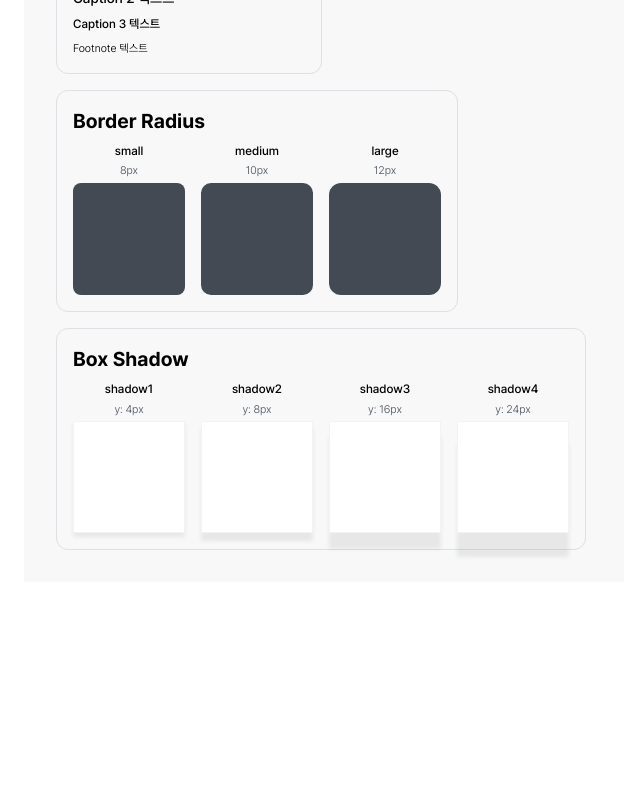
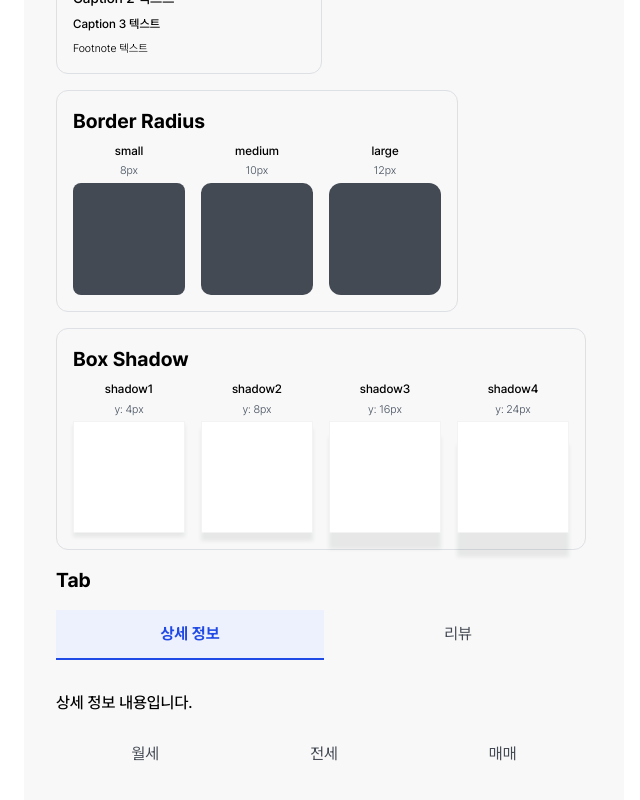
Before and after one commit to FC-DEV3-Final-Project/zoop-frontend, a Next.js app: page /test in a window 1280 px wide. Shown: the part 1841-2641 px from the top of the page, without its empty margins (316-956 px from the left). Before the commit the page ends 2423 px from the top, so only its background shows below. Built offline with nearby package versions, Linux system fonts and the light colour scheme.

Commit message:
feat: tab 컴포넌트 제작 (#6)
* feat: tab 컴포넌트 제작 및 샘 플 추가

* refactor: props 및 타입명 tabs -> tabOptions 변경

* design: layout 적용으로 초기 div 삭제

* chore: 스타일 가이드 반영

* chore: 색상 값 지정

```diff
--- a/src/app/test/page.tsx
+++ b/src/app/test/page.tsx
@@ -1,8 +1,26 @@
+"use client";
+
+import { useState } from "react";
+import { Tab } from "@/components/Tab";
+
+const tabItems = [
+  { label: "상세 정보", value: "detail" },
+  { label: "리뷰", value: "review" },
+];
+
+const tabItems2 = [
+  { label: "월세", value: "one" },
+  { label: "전세", value: "two" },
+  { label: "매매", value: "three" },
+];
+
 export default function Test() {
+  const [selectedTab, setSelectedTab] = useState(tabItems[0].value); // 항상 첫 번째 탭이 활성화된 채로 켜지길 원한다면,,
+
   return (
     <div className="flex min-h-screen flex-col items-start justify-center gap-4 p-8">
       {/* Color Section */}
-      <div className="rounded-large flex flex-col gap-4 border border-gray-400 p-4">
+      <div className="flex flex-col gap-4 rounded-large border border-gray-400 p-4">
         <h1 className="text-title1">Color</h1>
         {/* 흰색,검정색 */}
         <div className="flex flex-wrap">
@@ -24,7 +42,7 @@ export default function Test() {
             <div className="flex flex-col items-center gap-1">
               <p className="text-caption3">gray-050</p>
               <p className="text-footnote text-gray-600">#FCFCFC</p>
-              <div className="bg-gray-050 h-28 w-28"></div>
+              <div className="h-28 w-28 bg-gray-050"></div>
             </div>
             <div className="flex flex-col items-center gap-1">
               <p className="text-caption3">gray-100</p>
@@ -49,17 +67,17 @@ export default function Test() {
             <div className="flex flex-col items-center gap-1">
               <p className="text-caption3">gray-500-alternative</p>
               <p className="text-footnote text-gray-600">#D4D7DD</p>
-              <div className="bg-gray-500-alternative h-28 w-28"></div>
+              <div className="h-28 w-28 bg-gray-500-alternative"></div>
             </div>
             <div className="flex flex-col items-center gap-1">
               <p className="text-caption3">gray-600-hint</p>
               <p className="text-footnote text-gray-600">#BCC2CA</p>
-              <div className="bg-gray-600-hint h-28 w-28"></div>
+              <div className="h-28 w-28 bg-gray-600-hint"></div>
             </div>
             <div className="flex flex-col items-center gap-1">
               <p className="text-caption3">gray-700-info</p>
               <p className="text-footnote text-gray-600">#949CA8</p>
-              <div className="bg-gray-700-info h-28 w-28"></div>
+              <div className="h-28 w-28 bg-gray-700-info"></div>
             </div>
             <div className="flex flex-col items-center gap-1">
               <p className="text-caption3">gray-800</p>
@@ -74,7 +92,7 @@ export default function Test() {
             <div className="flex flex-col items-center gap-1">
               <p className="text-caption3">gray-950-dark</p>
               <p className="text-footnote text-gray-600">#252730</p>
-              <div className="bg-gray-950-dark h-28 w-28"></div>
+              <div className="h-28 w-28 bg-gray-950-dark"></div>
             </div>
           </div>
         </div>
@@ -85,7 +103,7 @@ export default function Test() {
             <div className="flex flex-col items-center gap-1">
               <p className="text-caption3">blue-050-bg</p>
               <p className="text-footnote text-gray-600">#EDF0FD</p>
-              <div className="bg-blue-050-bg h-28 w-28"></div>
+              <div className="h-28 w-28 bg-blue-050-bg"></div>
             </div>
             <div className="flex flex-col items-center gap-1">
               <p className="text-caption3">blue-100</p>
@@ -110,7 +128,7 @@ export default function Test() {
             <div className="flex flex-col items-center gap-1">
               <p className="text-caption3">blue-500-secondary</p>
               <p className="text-footnote text-gray-600">#4F7FEC</p>
-              <div className="bg-blue-500-secondary h-28 w-28"></div>
+              <div className="h-28 w-28 bg-blue-500-secondary"></div>
             </div>
             <div className="flex flex-col items-center gap-1">
               <p className="text-caption3">blue-600</p>
@@ -125,7 +143,7 @@ export default function Test() {
             <div className="flex flex-col items-center gap-1">
               <p className="text-caption3">blue-800-primary</p>
               <p className="text-footnote text-gray-600">#204AE5</p>
-              <div className="bg-blue-800-primary h-28 w-28"></div>
+              <div className="h-28 w-28 bg-blue-800-primary"></div>
             </div>
             <div className="flex flex-col items-center gap-1">
               <p className="text-caption3">blue-900</p>
@@ -137,7 +155,7 @@ export default function Test() {
       </div>
 
       {/* Typography Section */}
-      <div className="rounded-large flex flex-col gap-2 border border-gray-400 p-4">
+      <div className="flex flex-col gap-2 rounded-large border border-gray-400 p-4">
         <h2 className="text-title2">Typography</h2>
         <p className="text-largeTitle">Large Title 텍스트</p>
         <p className="text-title1">Title 1 텍스트</p>
@@ -158,52 +176,66 @@ export default function Test() {
       </div>
 
       {/* Border Radius Section */}
-      <div className="rounded-large flex flex-col gap-2 border border-gray-400 p-4">
+      <div className="flex flex-col gap-2 rounded-large border border-gray-400 p-4">
         <h2 className="text-title2">Border Radius</h2>
         <div className="flex flex-wrap gap-4">
           <div className="flex flex-col items-center gap-1">
             <p className="text-caption3">small</p>
             <p className="text-footnote text-gray-600">8px</p>
-            <div className="rounded-small h-28 w-28 bg-gray-900"></div>
+            <div className="h-28 w-28 rounded-small bg-gray-900"></div>
           </div>
           <div className="flex flex-col items-center gap-1">
             <p className="text-caption3">medium</p>
             <p className="text-footnote text-gray-600">10px</p>
-            <div className="rounded-medium h-28 w-28 bg-gray-900"></div>
+            <div className="h-28 w-28 rounded-medium bg-gray-900"></div>
           </div>
           <div className="flex flex-col items-center gap-1">
             <p className="text-caption3">large</p>
             <p className="text-footnote text-gray-600">12px</p>
-            <div className="rounded-large h-28 w-28 bg-gray-900"></div>
+            <div className="h-28 w-28 rounded-large bg-gray-900"></div>
           </div>
         </div>
       </div>
 
       {/* Box Shadow Section */}
-      <div className="rounded-large flex flex-col gap-2 border border-gray-400 p-4">
+      <div className="flex flex-col gap-2 rounded-large border border-gray-400 p-4">
         <h2 className="text-title2">Box Shadow</h2>
         <div className="flex flex-wrap gap-4">
           <div className="flex flex-col items-center gap-1">
             <p className="text-caption3">shadow1</p>
             <p className="text-footnote text-gray-600">y: 4px</p>
-            <div className="shadow-shadow1 h-28 w-28 border border-gray-200 bg-white"></div>
+            <div className="h-28 w-28 border border-gray-200 bg-white shadow-shadow1"></div>
           </div>
           <div className="flex flex-col items-center gap-1">
             <p className="text-caption3">shadow2</p>
             <p className="text-footnote text-gray-600">y: 8px</p>
-            <div className="shadow-shadow2 h-28 w-28 border border-gray-200 bg-white"></div>
+            <div className="h-28 w-28 border border-gray-200 bg-white shadow-shadow2"></div>
           </div>
           <div className="flex flex-col items-center gap-1">
             <p className="text-caption3">shadow3</p>
             <p className="text-footnote text-gray-600">y: 16px</p>
-            <div className="shadow-shadow3 h-28 w-28 border border-gray-200 bg-white"></div>
+            <div className="h-28 w-28 border border-gray-200 bg-white shadow-shadow3"></div>
           </div>
           <div className="flex flex-col items-center gap-1">
             <p className="text-caption3">shadow4</p>
             <p className="text-footnote text-gray-600">y: 24px</p>
-            <div className="shadow-shadow4 h-28 w-28 border border-gray-200 bg-white"></div>
+            <div className="h-28 w-28 border border-gray-200 bg-white shadow-shadow4"></div>
           </div>
         </div>
+      </div>
+
+      {/* 공통 컴포넌트 */}
+      <h2 className="text-title2">Tab</h2>
+      <Tab tabOptions={tabItems} selected={selectedTab} onChange={setSelectedTab} />
+      <div className="mt-4 text-body1">
+        {selectedTab === "detail" && <p>상세 정보 내용입니다.</p>}
+        {selectedTab === "review" && <p>리뷰 내용입니다.</p>}
+      </div>
+      <Tab tabOptions={tabItems2} selected={selectedTab} onChange={setSelectedTab} />
+      <div className="mt-4 text-body1">
+        {selectedTab === "one" && <p>월세</p>}
+        {selectedTab === "two" && <p>전세</p>}
+        {selectedTab === "three" && <p>매매</p>}
       </div>
     </div>
   );
--- /dev/null
+++ b/src/components/Tab.tsx
@@ -0,0 +1,36 @@
+type TabOption = {
+  label: string;
+  value: string;
+};
+
+type TabProps = {
+  tabOptions: TabOption[];
+  selected: string;
+  onChange: (value: string) => void;
+};
+
+export const Tab = ({ tabOptions, selected, onChange }: TabProps) => {
+  const widthClass = tabOptions.length === 2 ? "w-1/2" : "w-1/3";
+
+  return (
+    <div className="flex w-full max-w-[600px]">
+      {tabOptions.map((tab) => {
+        const isActive = selected === tab.value;
+
+        return (
+          <button
+            key={tab.value}
+            onClick={() => onChange(tab.value)}
+            className={` ${widthClass} flex h-[50px] cursor-pointer items-center justify-center gap-[10px] border-b-2 px-[10px] py-[14px] ${
+              isActive
+                ? "border-blue-800-primary bg-blue-050-bg text-title4 text-blue-800-primary"
+                : "border-transparent bg-gray-100 text-subtitle3 text-gray-900"
+            } `}
+          >
+            {tab.label}
+          </button>
+        );
+      })}
+    </div>
+  );
+};
```
